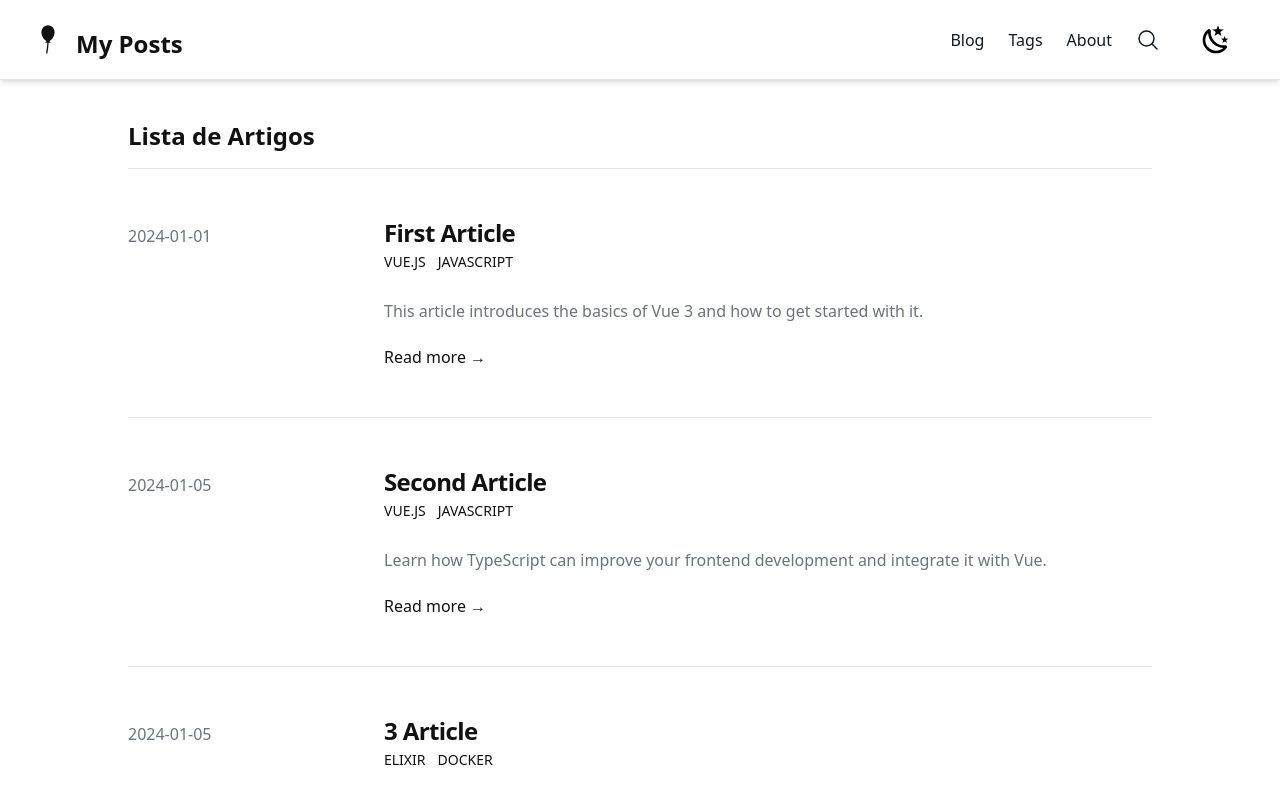
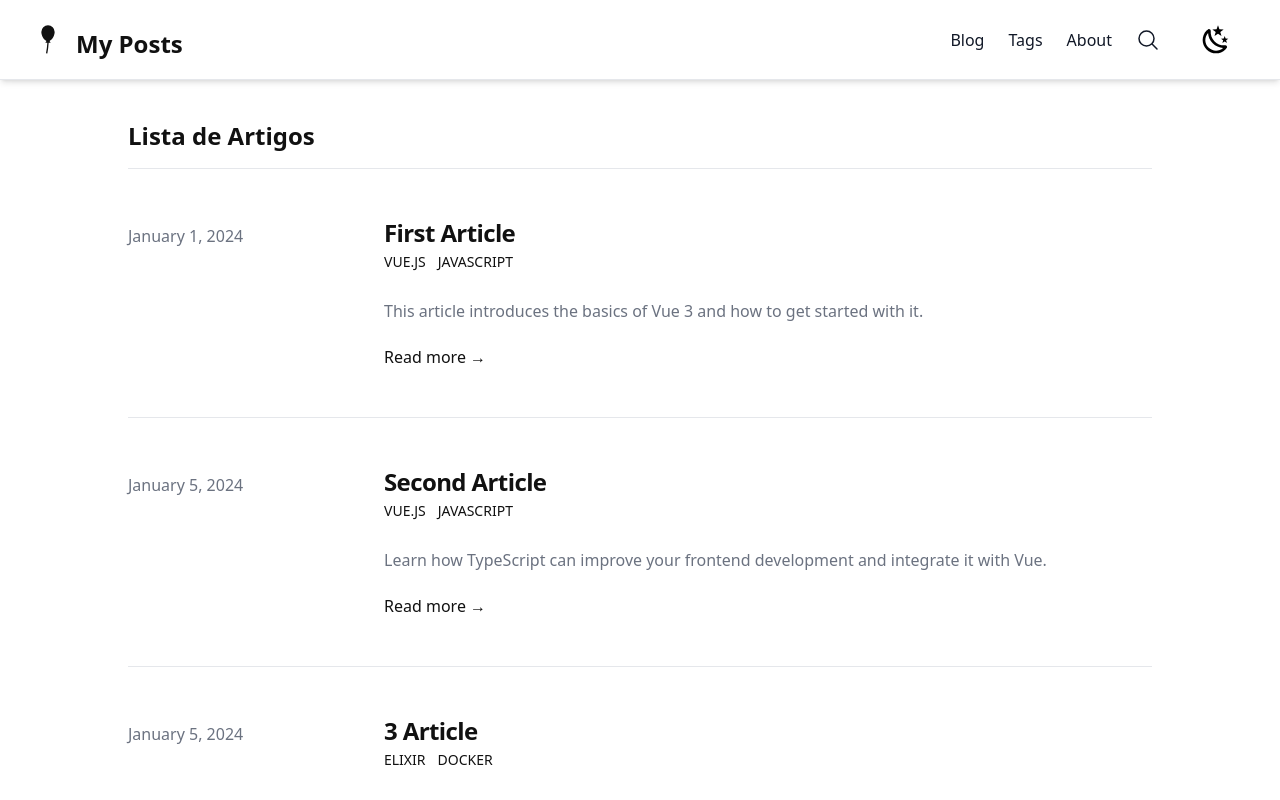
Before and after one commit to brandaoplaster/posts, a Vue app: page / in a window 1280 px wide. Shown: the top 800 px of the page. Built offline with nearby package versions, Linux system fonts and the light colour scheme.

Commit message:
feat: Applied composable useDateFormatter

```diff
--- a/src/pages/ArticlePage.vue
+++ b/src/pages/ArticlePage.vue
@@ -5,12 +5,14 @@ import { marked } from 'marked';
 import { useArticleStore } from '../store/articles';
 import { Article } from '../types/article';
 import LeftAside from '../components/LeftAside.vue';
+import { useDateFormatter } from '../composables/useDateFormatter';
 
 const content = ref<string>('');
 const article = ref<Article | null>(null);
 const error = ref<string | null>(null);
 const route = useRoute();
 const articleStore = useArticleStore();
+const { formatDate } = useDateFormatter();
 
 const computedCategories = computed(() => article.value?.categories ?? []);
 
@@ -58,14 +60,19 @@ onMounted(initializePage);
 <template>
   <section class="mx-auto max-w-3xl px-4 sm:px-6 xl:max-w-5xl xl:px-0">
     <article class="xl:divide-y xl:divide-gray-200 xl:dark:divide-gray-700">
-      <header class="pt-6 xl:pb-6">
+      <div class="space-y-1 text-center">
+        <header class="pt-6 xl:pb-6">
+        <span class="text-base font-medium leading-6 text-gray-500 dark:text-gray-400">
+          {{ article?.publishedAt ? formatDate(article.publishedAt) : '' }}
+        </span>
         <h1 class="text-3xl font-extrabold leading-9 tracking-tight text-gray-900 dark:text-gray-100 sm:text-4xl sm:leading-10 md:text-5xl md:leading-14">
           {{ article?.title }}
         </h1>
       </header>
+      </div>
       <div class="grid-rows-[auto_1fr] divide-y divide-gray-200 pb-8 dark:divide-gray-700 xl:grid xl:grid-cols-4 xl:gap-x-6 xl:divide-y-0">
         <LeftAside :categories="computedCategories" />
-        <div v-html="content" class="prose divide-y divide-gray-200 dark:divide-gray-700 xl:col-span-3 xl:row-span-2 xl:pb-0">
+        <div v-html="content" class="prose divide-y divide-gray-200 dark:divide-gray-700 text-text-dark xl:col-span-3 xl:row-span-2 xl:pb-0">
 
         </div>
       </div>
--- a/src/pages/HomePage.vue
+++ b/src/pages/HomePage.vue
@@ -6,7 +6,7 @@
         <article>
           <div class="space-y-2 xl:grid xl:grid-cols-4 xl:items-baseline xl:space-y-0">
             <div class="text-base font-medium leading-6 text-gray-500 dark:text-gray-400">
-              {{ article.publishedAt }}
+              {{ formatDate(article.publishedAt) }}
             </div>
             <div class="space-y-5 xl:col-span-3">
               <div class="space-y-6">
@@ -46,8 +46,10 @@
 import { computed, onMounted } from "vue";
 import { useArticleStore } from "../store/articles";
 import { useTitle } from "../composables/useTitle";
+import { useDateFormatter } from "../composables/useDateFormatter";
 
 const articleStore = useArticleStore();
+const { formatDate } = useDateFormatter();
 
 onMounted(async () => {
   useTitle("Home - My Posts");
```
